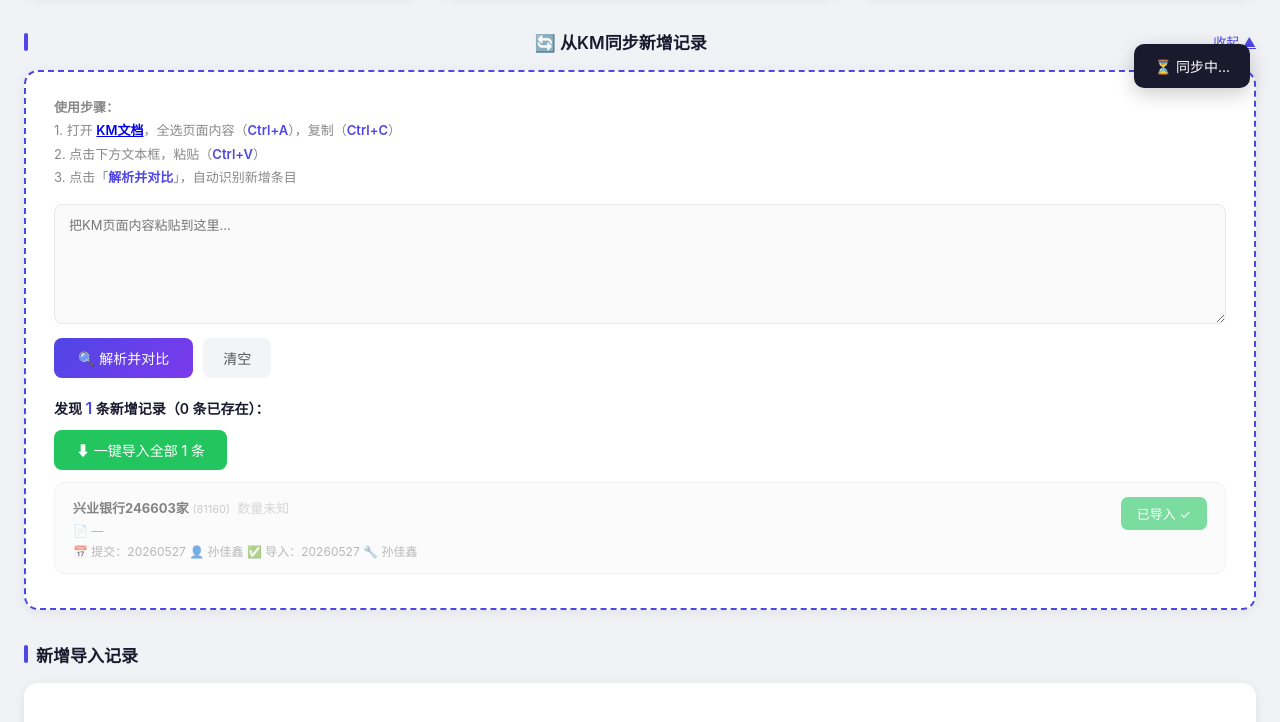
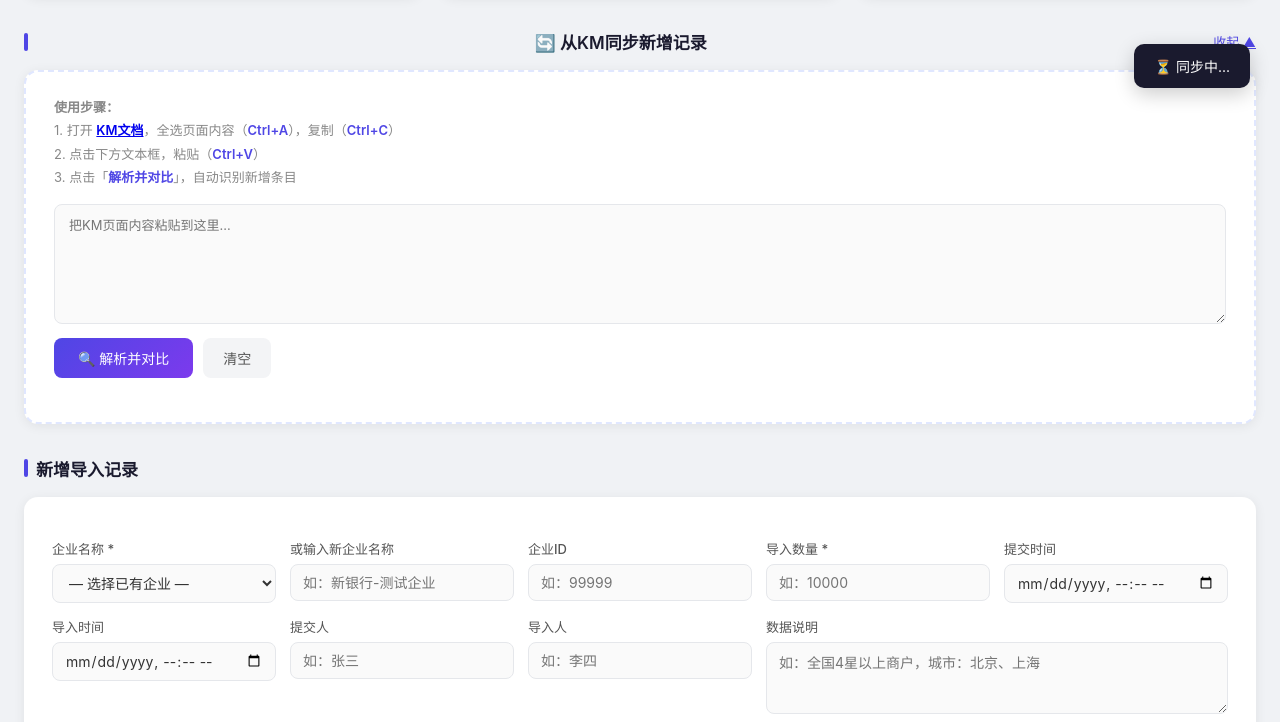
Before and after one commit to tryanglabandon/api-import-dashboard, a plain HTML site: page index.html in a window 1280 px wide. Shown: the part 682-1404 px from the top of the page. Drawn offline with Linux system fonts and the light colour scheme.

Commit message:
data: sync from browser 2026/5/27 18:29:17

```diff
--- a/index.html
+++ b/index.html
@@ -829,20 +829,20 @@
   <div style="display:flex;align-items:center;justify-content:space-between;flex-wrap:wrap;gap:8px;margin-top:6px;">
     <p style="margin:0;">银行/企业 API 商户数据导入记录，支持新增并自动汇总</p>
     <div style="display:flex;align-items:center;gap:12px;">
-      <span id="saveStatus" style="font-size:12px;"><span style="color:#22c55e;">● 本地已保存</span> <span style="color:#9ca3af;font-size:11px;">18:10:14</span></span>
+      <span id="saveStatus" style="font-size:12px;"><span style="color:#22c55e;">● 本地已保存</span> <span style="color:#9ca3af;font-size:11px;">18:10:36</span></span>
       <button onclick="exportHTML()" style="font-size: 11px; padding: 4px 12px; border-radius: 6px; border: 1px solid rgba(255, 255, 255, 0.35); background: rgba(79, 70, 229, 0.5); color: white; cursor: pointer; font-weight: 600; transition: background 0.15s;" onmouseover="this.style.background='rgba(79,70,229,0.75)'" onmouseout="this.style.background='rgba(79,70,229,0.5)'">⬇ 导出最新HTML</button>
-      <button onclick="pushToGitHub()" style="font-size: 11px; padding: 4px 12px; border-radius: 6px; border: 1px solid rgba(255, 255, 255, 0.35); background: rgba(34, 197, 94, 0.45); color: white; cursor: pointer; font-weight: 600; transition: background 0.15s;" onmouseover="this.style.background='rgba(34,197,94,0.7)'" onmouseout="this.style.background='rgba(34,197,94,0.45)'">☁ 同步到GitHub</button>
-      <button onclick="resetToInitial()" style="font-size: 11px; padding: 4px 10px; border-radius: 6px; border: 1px solid rgba(255, 255, 255, 0.25); background: rgba(255, 255, 255, 0.1); color: rgba(255, 255, 255, 0.7); cursor: pointer; transition: background 0.15s;" onmouseover="this.style.background='rgba(255,255,255,0.2)'" onmouseout="this.style.background='rgba(255,255,255,0.1)'">↺ 重置初始数据</button>
+      <button onclick="pushToGitHub()" style="font-size: 11px; padding: 4px 12px; border-radius: 6px; border: 1px solid rgba(255, 255, 255, 0.35); background: rgba(34, 197, 94, 0.7); color: white; cursor: pointer; font-weight: 600; transition: background 0.15s;" onmouseover="this.style.background='rgba(34,197,94,0.7)'" onmouseout="this.style.background='rgba(34,197,94,0.45)'">☁ 同步到GitHub</button>
+      <button onclick="resetToInitial()" style="font-size:11px;padding:4px 10px;border-radius:6px;border:1px solid rgba(255,255,255,0.25);background:rgba(255,255,255,0.1);color:rgba(255,255,255,0.7);cursor:pointer;transition:background 0.15s;" onmouseover="this.style.background='rgba(255,255,255,0.2)'" onmouseout="this.style.background='rgba(255,255,255,0.1)'">↺ 重置初始数据</button>
     </div>
   </div>
 </div>
 
 <!-- 编辑 Modal -->
-<div class="modal-overlay" id="editModal" onclick="closeEditModal(event)" data-orig-env="prod" data-orig-bank-id="81160">
+<div class="modal-overlay" id="editModal" onclick="closeEditModal(event)">
   <div class="modal-box">
     <button class="modal-close" onclick="closeEditModal()">×</button>
     <div class="modal-title">✏️ 编辑导入记录</div>
-    <input type="hidden" id="editId" value="36">
+    <input type="hidden" id="editId">
     <div class="modal-grid">
       <div class="modal-group">
         <label>企业ID</label>
@@ -2064,7 +2064,7 @@
     <span>🔄 从KM同步新增记录</span>
     <button class="sync-toggle" onclick="toggleSyncPanel()">收起 ▲</button>
   </div>
-  <div class="sync-section has-result" id="syncPanel">
+  <div class="sync-section" id="syncPanel">
     <div class="sync-steps">
       <b>使用步骤：</b><br>
       1. 打开 <span><a href="https://km.sankuai.com/collabpage/1832905193" target="_blank">KM文档</a></span>，全选页面内容（<span>Ctrl+A</span>），复制（<span>Ctrl+C</span>）<br>
@@ -2076,27 +2076,7 @@
       <button class="btn-sync" onclick="parseAndSync()">🔍 解析并对比</button>
       <button class="btn-sync-clear" onclick="clearSync()">清空</button>
     </div>
-    <div class="sync-result" id="syncResult"><div class="sync-result-title">发现 <span style="color:#4f46e5;font-size:16px;">1</span> 条新增记录（0 条已存在）：</div><div style="margin-bottom:12px;"><button class="btn-import-all" onclick="importAllSync()">⬇ 一键导入全部 1 条</button></div>
-        <div class="sync-new-item dupe" id="syncItem_0">
-          <div class="sync-new-body">
-            <div class="sn-top">
-              <b>兴业银行246603家</b> <span style="color:#aaa;font-size:11px;">(81160)</span>
-              &nbsp;<span style="color:#bbb;">数量未知</span>
-            </div>
-            <div class="sn-meta">
-              📄 —
-            </div>
-            <div class="sn-meta">
-              📅 提交：20260527
-               👤 孙佳鑫
-               ✅ 导入：20260527
-               🔧 孙佳鑫
-
-            </div>
-          </div>
-          <button class="btn-import-one" id="btnImport_0" onclick="importOneSync(0)" disabled="" style="background: rgb(34, 197, 94);">已导入 ✓</button>
-        </div>
-      </div>
+    <div class="sync-result" id="syncResult"></div>
   </div>
 
   <!-- 新增记录 -->
@@ -4183,4 +4163,4 @@ updateSaveStatus();
 </script>
 
 
-<div id="xiaomei-root-element" class="xiaomei-root-element" style="position: absolute; top: 0px; left: 0px; z-index: 2147483647; right: auto;"></div><div id="el-popper-container-4507"></div><div id="xiaomei-toaster-container" data-v-app="" style="position: fixed; top: 0px; left: 0px; width: 100%; z-index: 2147483647; pointer-events: none;"><!-- Remove item from normal navigation flow, only available via hotkey --><section aria-label="Notifications alt+T" tabindex="-1" aria-live="polite" aria-relevant="additions text" aria-atomic="false"><ol data-sonner-toaster="" data-sonner-theme="light" class="" dir="ltr" tabindex="-1" data-theme="light" data-rich-colors="true" data-y-position="top" data-x-position="center" style="--front-toast-height: 0px; --width: 356px; --gap: 14px; pointer-events: auto; --offset-top: 24px; --offset-right: 24px; --offset-bottom: 24px; --offset-left: 24px; --mobile-offset-top: 16px; --mobile-offset-right: 16px; --mobile-offset-bottom: 16px; --mobile-offset-left: 16px;"></ol></section></div><span data-sec-extension="start" data-sec-extension-version="2.2.16" wenshu-version="" style="display: none; opacity: 0; pointer-events: none;"></span><div owl-ignore=""><!--SEC_WIDGETS_CONTAINER--><div owl-ignore=""></div></div></body></html>
+<div id="xiaomei-root-element" class="xiaomei-root-element" style="position: absolute; top: 0px; left: 0px; z-index: 2147483647;"></div><div id="el-popper-container-6583"></div><div id="xiaomei-toaster-container" data-v-app="" style="position: fixed; top: 0px; left: 0px; width: 100%; z-index: 2147483647; pointer-events: none;"><!-- Remove item from normal navigation flow, only available via hotkey --><section aria-label="Notifications alt+T" tabindex="-1" aria-live="polite" aria-relevant="additions text" aria-atomic="false"><ol data-sonner-toaster="" data-sonner-theme="light" class="" dir="ltr" tabindex="-1" data-theme="light" data-rich-colors="true" data-y-position="top" data-x-position="center" style="--front-toast-height: 0px; --width: 356px; --gap: 14px; pointer-events: auto; --offset-top: 24px; --offset-right: 24px; --offset-bottom: 24px; --offset-left: 24px; --mobile-offset-top: 16px; --mobile-offset-right: 16px; --mobile-offset-bottom: 16px; --mobile-offset-left: 16px;"></ol></section></div><span data-sec-extension="start" data-sec-extension-version="2.2.16" wenshu-version="" style="display: none; opacity: 0; pointer-events: none;"></span><div owl-ignore=""><!--SEC_WIDGETS_CONTAINER--><div owl-ignore=""></div></div></body></html>
```
